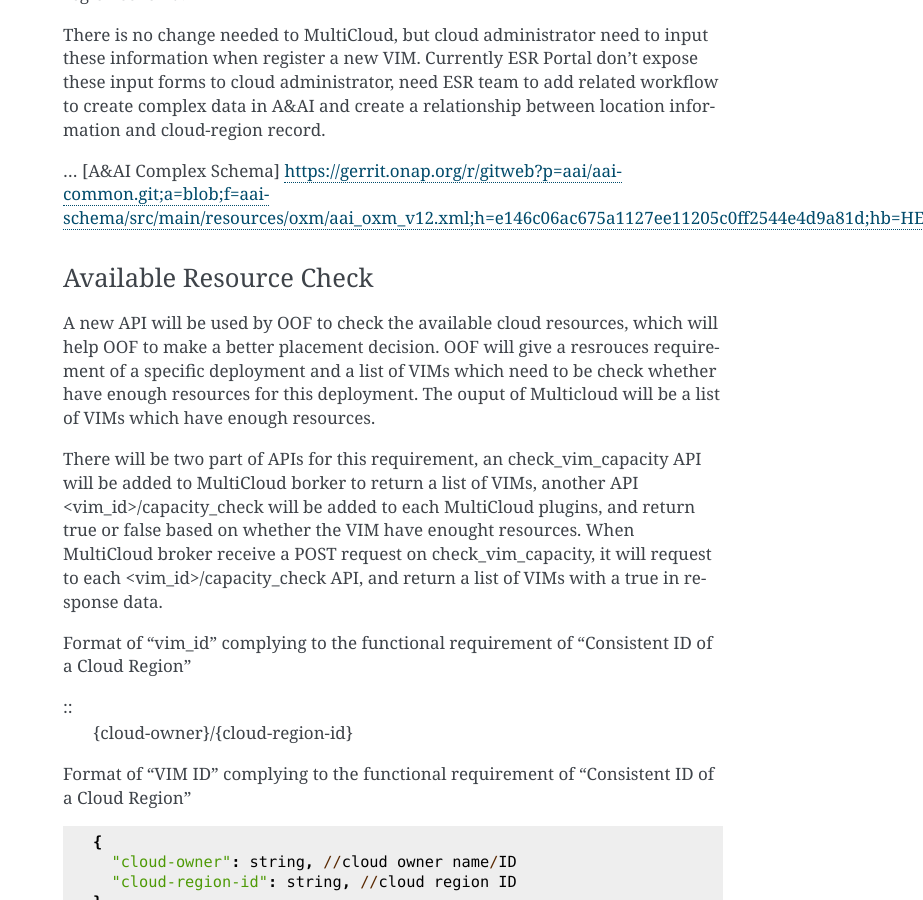
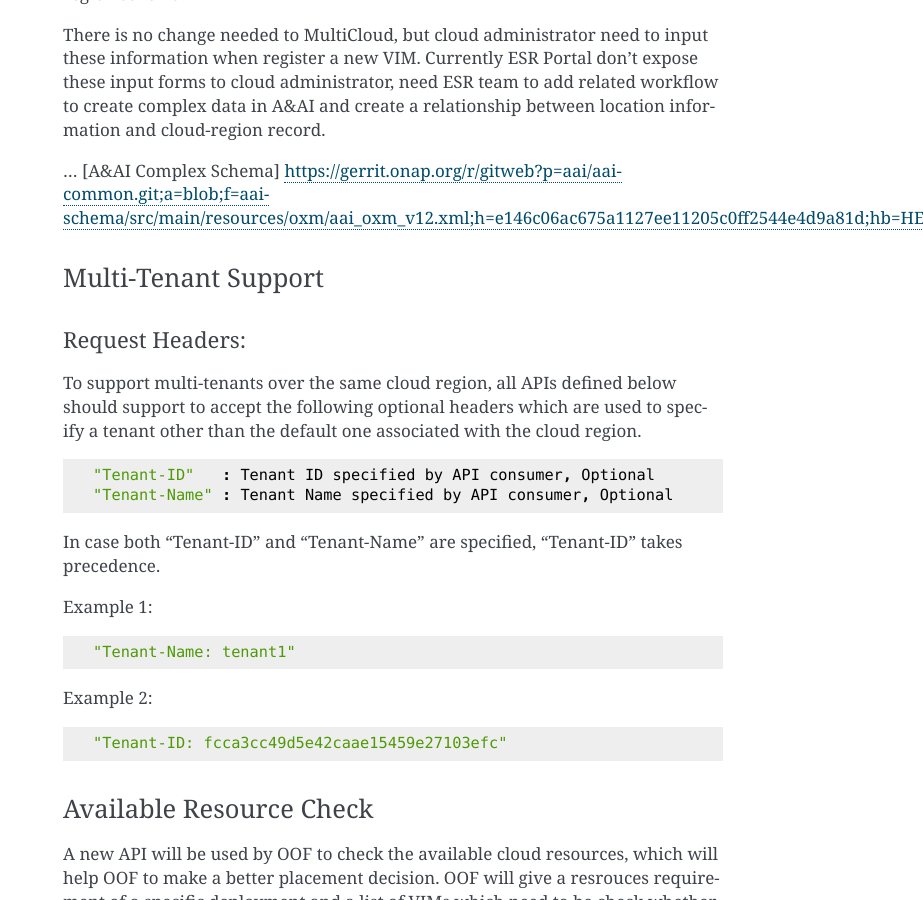
Before and after one commit to onap/multicloud-framework, a Sphinx documentation site: the page built from docs/specs/multicloud_resource_capacity_check.rst, in a window 1280 px wide and 900 px high, scrolled down 681 px. Shown: the whole window, without its empty margins (357-1280 px from the left). Built offline with Sphinx 7.4.7, drawn with Linux system fonts in a browser that asks for light colours; some of the changed text lies outside the part shown.

Commit message:
Update API spec to support multi-tenants
Enable multicloud to support multi-tenants
of a cloud region while being backward compatible
which support the default tenant

Change-Id: I0b82e9dfb1e279c5adf780c06d26e2278f7d47d7
Issue-ID: MULTICLOUD-528
Signed-off-by: Bin Yang <bin.yang@windriver.com>

```diff
--- a/docs/specs/multicloud_resource_capacity_check.rst
+++ b/docs/specs/multicloud_resource_capacity_check.rst
@@ -40,6 +40,35 @@
 
 ... [A&AI Complex Schema] https://gerrit.onap.org/r/gitweb?p=aai/aai-common.git;a=blob;f=aai-schema/src/main/resources/oxm/aai_oxm_v12.xml;h=e146c06ac675a1127ee11205c0ff2544e4d9a81d;hb=HEAD#l772
 
+
+Multi-Tenant Support
+--------------------
+
+Request Headers:
+>>>>>>>>>>>>>>>>
+
+To support multi-tenants over the same cloud region, all APIs defined below
+should support to accept the following optional headers which are used to
+specify a tenant other than the default one associated with the cloud region.
+
+::
+
+  "Tenant-ID"   : Tenant ID specified by API consumer, Optional
+  "Tenant-Name" : Tenant Name specified by API consumer, Optional
+
+
+In case both "Tenant-ID" and "Tenant-Name" are specified, "Tenant-ID" takes precedence.
+
+
+Example 1:
+::
+
+  "Tenant-Name: tenant1"
+
+Example 2:
+::
+
+  "Tenant-ID: fcca3cc49d5e42caae15459e27103efc"
 
 Available Resource Check
 ------------------------
```
Also changed, not shown: docs/specs/multicloud_infra_workload.rst (+31 -0 lines).
